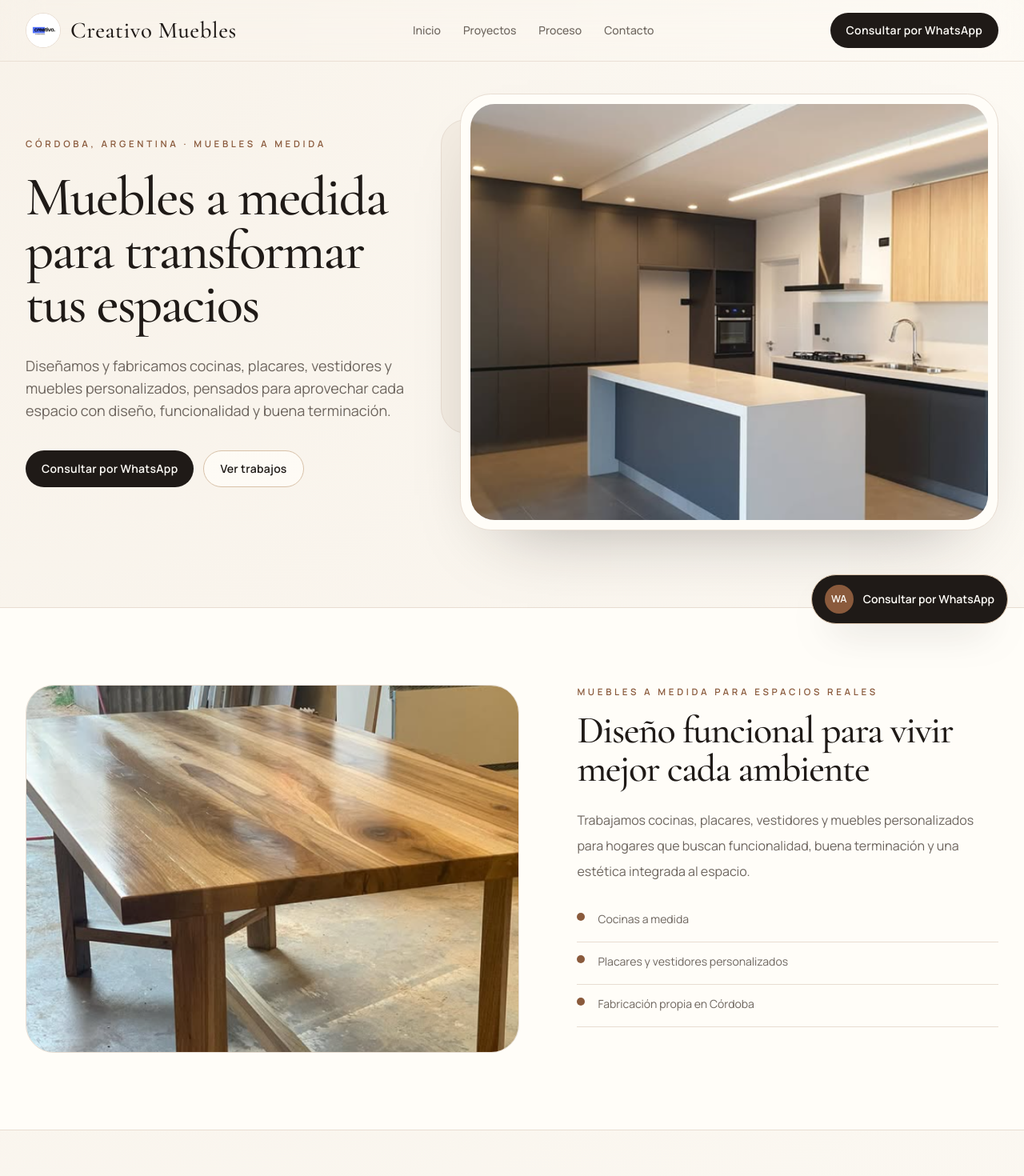
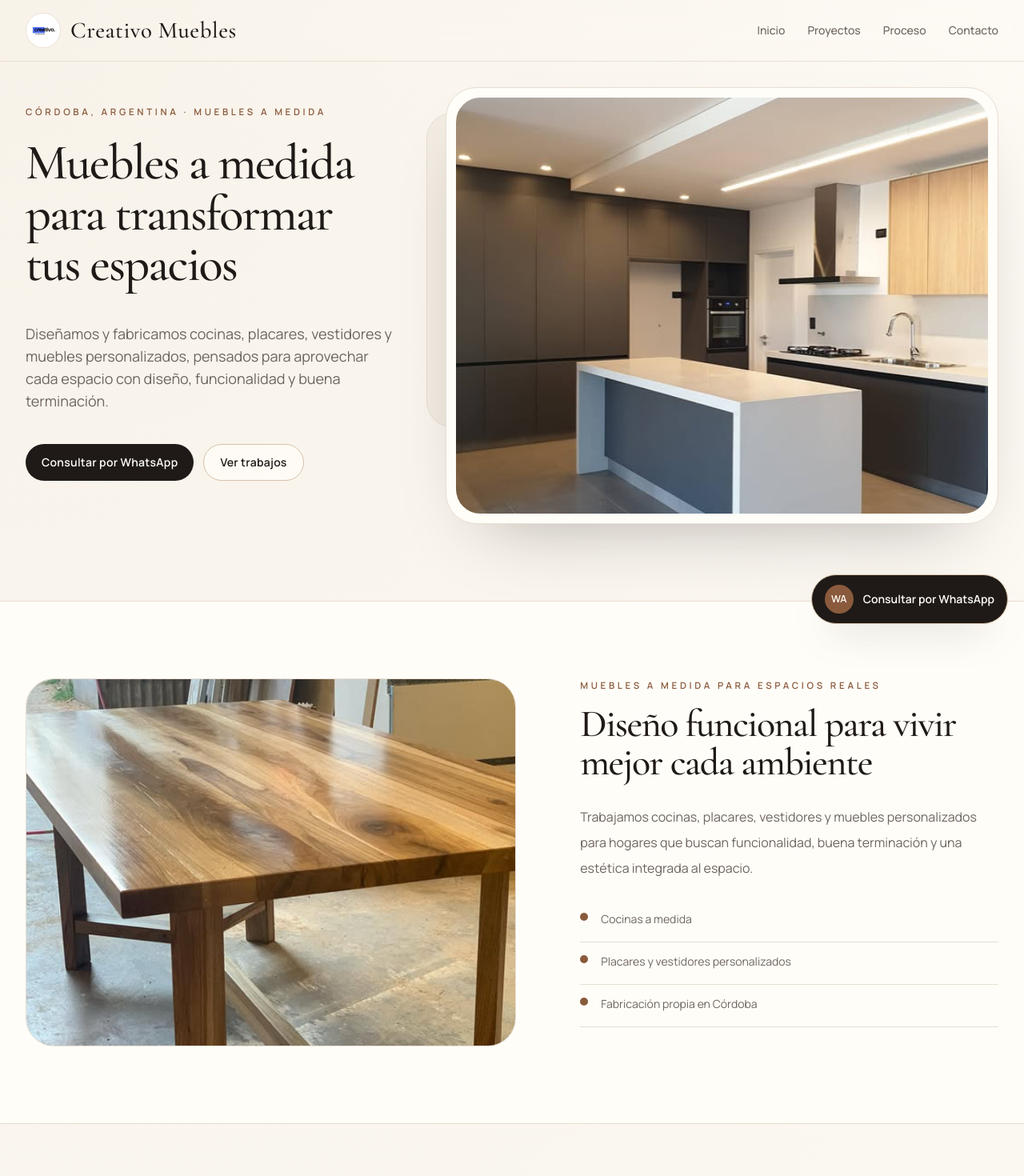
Before and after one commit to olmedovalentino/luma-estetica-demo, a Next.js app: page / in a window 1280 px wide. Shown: the top 1470 px of the page at 80% size. Built offline with nearby package versions, Linux system fonts and the light colour scheme.

Commit message:
Polish Creativo Muebles hero and process layout

```diff
--- a/src/app/page.tsx
+++ b/src/app/page.tsx
@@ -13,29 +13,30 @@ export default function HomePage() {
 
   return (
     <>
-      <SiteHeader whatsappUrl={whatsappUrl} />
+      <SiteHeader />
 
       <main className="overflow-hidden">
-        <section id="inicio" className="mx-auto max-w-7xl px-4 pb-18 pt-8 sm:px-6 lg:px-8 lg:pb-24 lg:pt-10">
-          <div className="grid gap-10 lg:grid-cols-[0.84fr_1.16fr] lg:items-center lg:gap-14">
-            <div className="relative z-10 max-w-[35rem] lg:py-10">
-              <p className="text-[0.72rem] font-semibold uppercase tracking-[0.32em] text-[#8A5A3C]">
+        <section id="inicio" className="mx-auto max-w-7xl px-4 pb-18 pt-6 sm:px-6 lg:px-8 lg:pb-24 lg:pt-8">
+          <div className="grid gap-10 lg:grid-cols-[0.8fr_1.2fr] lg:items-center lg:gap-16">
+            <div className="relative z-10 max-w-[34rem] lg:-mt-6 lg:py-10">
+              <p className="text-[0.72rem] font-semibold uppercase tracking-[0.32em] text-[#8A5A3C] lg:-translate-y-2">
                 {site.locationLabel}
               </p>
-              <h1 className="mt-6 max-w-xl font-editorial text-[3.25rem] leading-[0.98] tracking-[-0.03em] text-[#1F1A17] sm:text-[3.8rem] lg:text-[4.3rem]">
+              <h1 className="mt-4 max-w-[34rem] font-editorial text-[2.9rem] leading-[1.02] tracking-[-0.03em] text-[#1F1A17] sm:text-[3.35rem] lg:text-[3.9rem]">
                 {site.heroTitle}
               </h1>
-              <p className="mt-7 max-w-lg text-base leading-8 text-[#6D655E] sm:text-lg">
+              <p className="mt-10 max-w-lg text-base leading-8 text-[#6D655E] sm:text-lg">
                 {site.heroSubtitle}
               </p>
 
-              <div className="mt-9 flex flex-col gap-3 sm:flex-row">
+              <div className="mt-10 flex flex-col gap-3 sm:flex-row">
                 <ButtonLink
                   href={whatsappUrl}
                   target="_blank"
                   rel="noopener noreferrer"
+                  className="bg-[#1F1A17] text-[#FFFDF8] hover:bg-[#342b26]"
                 >
-                  {site.primaryCta}
+                  Consultar por WhatsApp
                 </ButtonLink>
                 <ButtonLink
                   href={whatsappUrl}
@@ -43,7 +44,7 @@ export default function HomePage() {
                   rel="noopener noreferrer"
                   variant="secondary"
                 >
-                  {site.secondaryCta}
+                  Ver trabajos
                 </ButtonLink>
               </div>
             </div>
@@ -68,7 +69,7 @@ export default function HomePage() {
         </section>
 
         <section className="border-y border-[#E8DDD2] bg-[#FFFDF8]">
-          <div className="mx-auto grid max-w-7xl gap-10 px-4 py-16 sm:px-6 lg:grid-cols-[1.05fr_0.95fr] lg:px-8 lg:py-24">
+          <div className="mx-auto grid max-w-7xl gap-12 px-4 py-16 sm:px-6 lg:grid-cols-[1.05fr_0.95fr] lg:px-8 lg:py-24">
             <div className="relative order-2 lg:order-1">
               <div className="relative h-[360px] overflow-hidden rounded-[2.2rem] border border-[#E8DDD2] sm:h-[460px]">
                 <Image
@@ -89,11 +90,11 @@ export default function HomePage() {
               <h2 className="mt-4 max-w-lg font-editorial text-4xl leading-tight tracking-[-0.03em] text-[#1F1A17] sm:text-5xl">
                 Diseño funcional para vivir mejor cada ambiente
               </h2>
-              <p className="mt-6 max-w-xl text-base leading-8 text-[#6D655E]">
+              <p className="mt-7 max-w-xl text-base leading-8 text-[#6D655E]">
                 Trabajamos cocinas, placares, vestidores y muebles personalizados para hogares que buscan funcionalidad, buena terminación y una estética integrada al espacio.
               </p>
 
-              <div className="mt-8 space-y-3">
+              <div className="mt-9 space-y-3">
                 {[
                   "Cocinas a medida",
                   "Placares y vestidores personalizados",
@@ -166,24 +167,28 @@ export default function HomePage() {
               </h2>
             </div>
 
-            <div className="mt-10 grid gap-4 xl:grid-cols-4">
+            <div className="mt-12 grid gap-4 lg:grid-cols-2 xl:grid-cols-4">
               {processSteps.map((step, index) => (
                 <article
                   key={step.number}
-                  className="relative overflow-hidden rounded-[1.9rem] border border-[#E8DDD2] bg-[#FFFDF8] px-5 py-6"
+                  className="relative rounded-[1.85rem] border border-[#E8DDD2] bg-[#FFFDF8] px-6 py-7"
                 >
                   {index < processSteps.length - 1 ? (
-                    <span className="absolute right-0 top-8 hidden h-px w-10 translate-x-1/2 bg-[#D8C1A8] xl:block" />
+                    <span className="absolute -bottom-2 left-6 h-px w-14 bg-[#D8C1A8] lg:hidden" />
                   ) : null}
-                  <span className="text-[0.72rem] font-semibold tracking-[0.28em] text-[#8A5A3C]">
+                  <div className="flex items-start gap-4">
+                    <span className="mt-1 flex h-11 w-11 flex-shrink-0 items-center justify-center rounded-full border border-[#D8C1A8] text-[0.78rem] font-semibold tracking-[0.18em] text-[#8A5A3C]">
                       {step.number}
                     </span>
-                  <h3 className="mt-5 font-editorial text-[1.7rem] leading-none text-[#1F1A17]">
+                    <div className="min-w-0">
+                      <h3 className="font-editorial text-[1.65rem] leading-none text-[#1F1A17]">
                         {step.title}
                       </h3>
                       <p className="mt-3 max-w-[18rem] text-sm leading-6 text-[#6D655E]">
                         {step.description}
                       </p>
+                    </div>
+                  </div>
                 </article>
               ))}
             </div>
@@ -313,9 +318,14 @@ export default function HomePage() {
                 </div>
                 <div>
                   <p className="text-sm font-semibold text-[#1F1A17]">WhatsApp</p>
-                  <p className="mt-2 text-sm leading-6 text-[#6D655E]">
+                  <a
+                    href={whatsappUrl}
+                    target="_blank"
+                    rel="noopener noreferrer"
+                    className="mt-2 inline-block text-sm leading-6 text-[#6D655E] underline decoration-[#D8C1A8] underline-offset-4 transition hover:text-[#1F1A17]"
+                  >
                     {site.whatsappDisplay}
-                  </p>
+                  </a>
                 </div>
               </div>
             </div>
--- a/src/components/site-footer.tsx
+++ b/src/components/site-footer.tsx
@@ -57,7 +57,7 @@ export function SiteFooter() {
               rel="noopener noreferrer"
               className="transition hover:text-[#1F1A17]"
             >
-              WhatsApp
+              {site.whatsappDisplay}
             </a>
           </div>
         </div>
--- a/src/components/site-header.tsx
+++ b/src/components/site-header.tsx
@@ -1,13 +1,8 @@
 import Image from "next/image";
 
-import { ButtonLink } from "@/components/button-link";
 import { site } from "@/lib/site";
 
-type SiteHeaderProps = {
-  whatsappUrl: string;
-};
-
-export function SiteHeader({ whatsappUrl }: SiteHeaderProps) {
+export function SiteHeader() {
   return (
     <header className="sticky top-0 z-40 border-b border-[#E8DDD2]/90 bg-[#FFFDF8]/88 backdrop-blur-xl">
       <div className="mx-auto flex max-w-7xl items-center justify-between gap-4 px-4 py-4 sm:px-6 lg:px-8">
@@ -34,16 +29,6 @@ export function SiteHeader({ whatsappUrl }: SiteHeaderProps) {
           ))}
         </nav>
 
-        <div className="hidden lg:block">
-          <ButtonLink
-            href={whatsappUrl}
-            target="_blank"
-            rel="noopener noreferrer"
-          >
-            Consultar por WhatsApp
-          </ButtonLink>
-        </div>
-
         <details className="relative lg:hidden">
           <summary className="flex cursor-pointer list-none items-center gap-2 rounded-full border border-[#D8C1A8] bg-[#FFFDF8] px-4 py-2 text-sm font-semibold text-[#1F1A17]">
             Menu
@@ -60,16 +45,6 @@ export function SiteHeader({ whatsappUrl }: SiteHeaderProps) {
                 </a>
               ))}
             </div>
-            <div className="mt-4">
-              <ButtonLink
-                href={whatsappUrl}
-                target="_blank"
-                rel="noopener noreferrer"
-                className="w-full"
-              >
-                Consultar por WhatsApp
-              </ButtonLink>
-            </div>
           </div>
         </details>
       </div>
```
Lines whose indentation alone changed are shown as unchanged.
